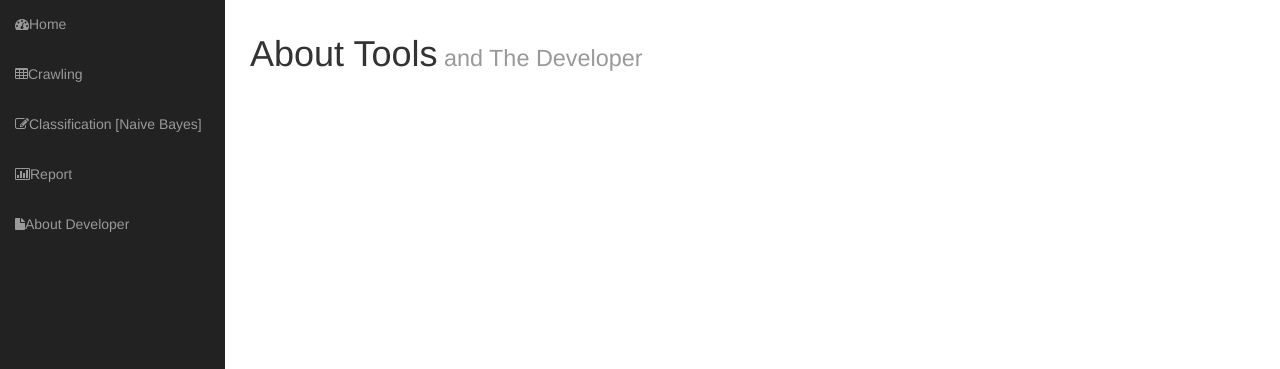
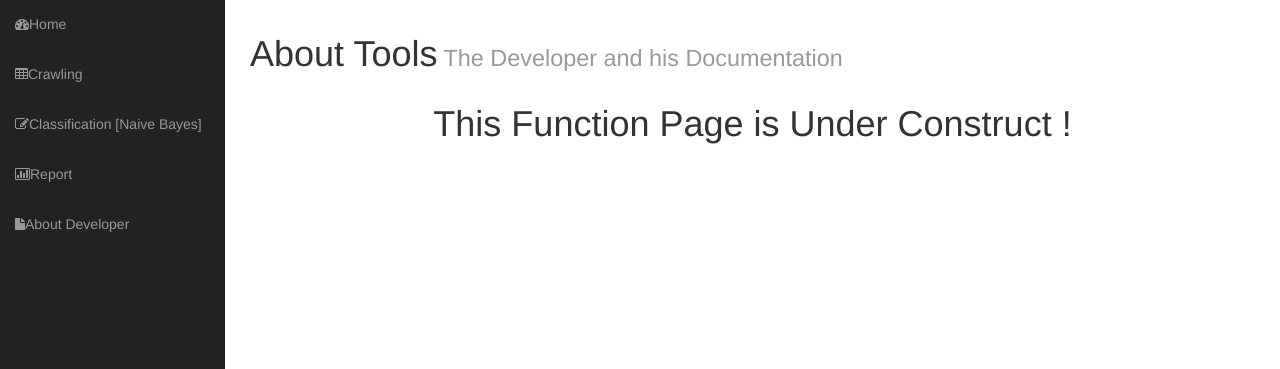
Before and after one commit to mdabbagh88/SensysPHP, a PHP site: page /about.php in a window 1280 px wide. Shown: the part 51-420 px from the top of the page. Run offline with PHP 8.4, Linux system fonts and the light colour scheme.

Commit message:
Under Construct

```diff
--- a/about.php
+++ b/about.php
@@ -4,10 +4,16 @@
 
 <div class="row">
 	<div class="col-lg-12">
-    	<h1>About Tools<small> and The Developer</small></h1>
+    	<h1>About Tools<small> The Developer and his Documentation</small></h1>
     </div>
 </div>
-
+<div class="row">
+	<div class="col-lg-12">
+    	<div class="col-xs-24 text-center">
+        	<h1>This Function Page is Under Construct !</h1>
+        </div>
+    </div>
+</div>
 
 <?php
     include ("footer.php");
```
